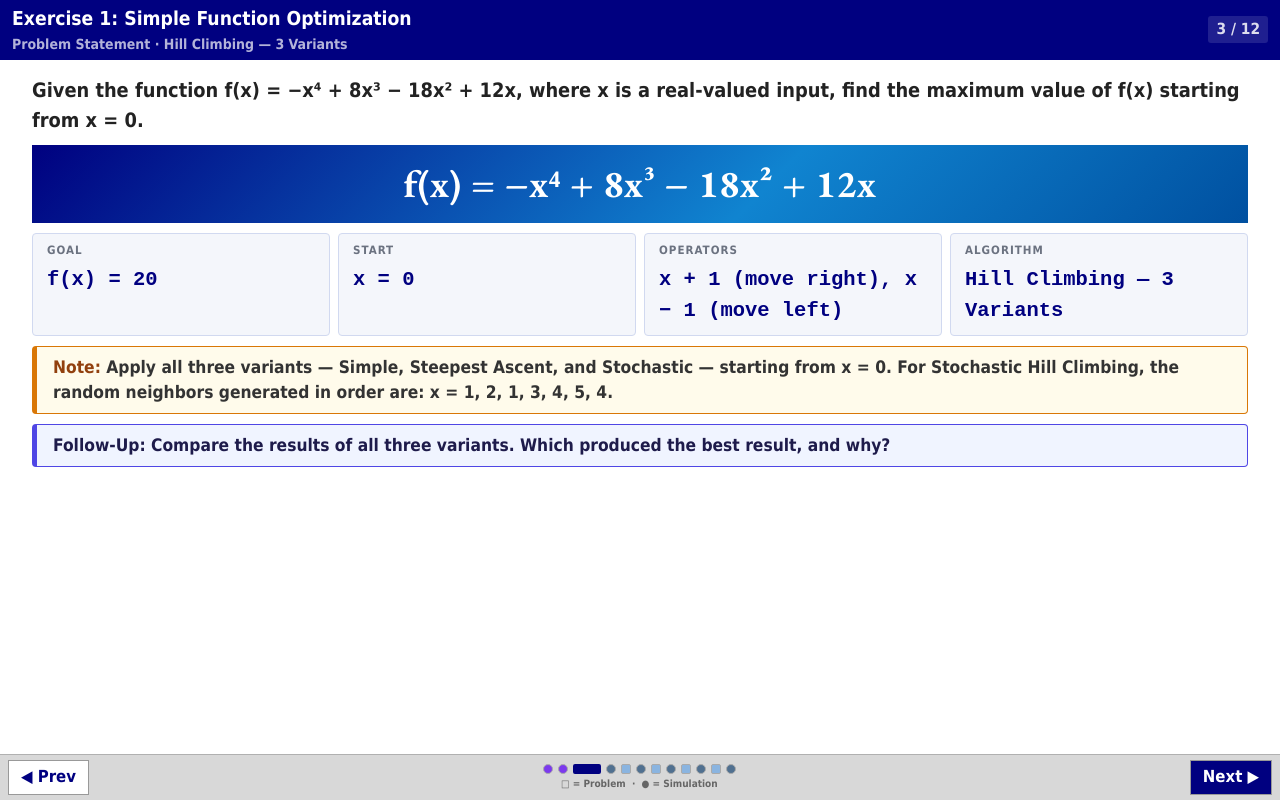
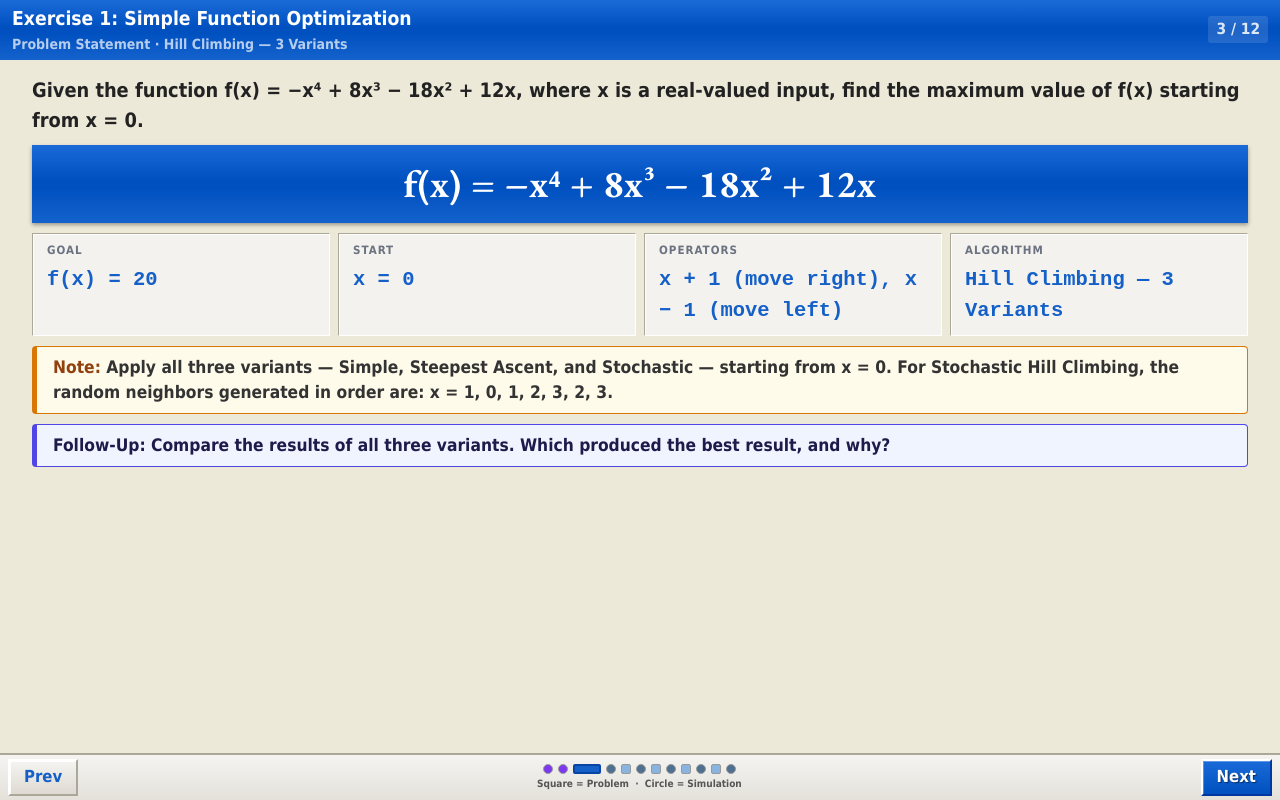
Before and after one commit to Renz5678/Hill-Climbing-Answer-Key, a React (Vite) app: page / in a window 1280 px wide. Both pictures are taken after a click on the button 595 px from the left and 769 px from the top of the page. Built offline with nearby package versions, Linux system fonts and the light colour scheme.

Commit message:
changed page name

```diff
--- a/src/App.jsx
+++ b/src/App.jsx
@@ -59,7 +59,7 @@ function SlideDots({ current, onChange }) {
         const isActive  = i === current;
         const isInfo    = s.phase === 'info';
         const isProblem = s.phase === 'problem';
-        const bg = isActive ? '#000080' : isInfo ? '#7c3aed' : isProblem ? '#8ab4e0' : '#507090';
+        const bg = isActive ? '#1460c8' : isInfo ? '#7c3aed' : isProblem ? '#8ab4e0' : '#507090';
         return (
           <button key={i} onClick={() => onChange(i)}
             title={isInfo ? s.subtitle : `Ex ${s.exIndex + 1} — ${s.phase}`}
@@ -67,7 +67,7 @@ function SlideDots({ current, onChange }) {
               width: isActive ? 28 : 10, height: 10,
               borderRadius: isInfo ? 5 : isProblem ? 2 : 5,
               background: bg,
-              border: isActive ? '2px solid #000080' : '1px solid #aaa',
+              border: isActive ? '2px solid #0844a4' : '1px solid #999',
               cursor: 'pointer', padding: 0, transition: 'all 0.15s', outline: 'none',
             }} />
         );
@@ -86,15 +86,16 @@ function InfoSlide({ slide }) {
       overflow: 'hidden',
       padding: 'clamp(10px, 2vw, 16px) clamp(12px, 3vw, 32px) 14px',
       gap: 12,
-      background: '#fff',
+      background: '#ece9d8',
     }}>
 
       {/* Main definition block */}
       <div style={{
-        background: 'linear-gradient(135deg, #000080 0%, #1084d0 60%, #0050a0 100%)',
-        borderRadius: 6,
+        background: 'linear-gradient(180deg, #1a6bd8 0%, #0050c0 45%, #0050c0 55%, #1462cc 100%)',
+        borderRadius: 3,
         padding: '16px 24px',
         flexShrink: 0,
+        boxShadow: '0 2px 4px rgba(0,0,0,0.35)',
       }}>
         <div style={{
           fontSize: 'clamp(11px, 1vw, 14px)', fontWeight: 700,
@@ -132,14 +133,15 @@ function InfoSlide({ slide }) {
       }}>
         {slide.keyPoints.map(({ label, text }) => (
           <div key={label} style={{
-            background: '#f4f6fb',
-            border: '1px solid #d1d9f0',
-            borderLeft: '5px solid #000080',
-            borderRadius: 4,
+            background: '#f3f2ee',
+            border: '1px solid',
+            borderColor: '#aca899 #fff #fff #aca899',
+            borderLeft: '5px solid #1460c8',
             padding: '14px 18px',
             display: 'flex',
             flexDirection: 'column',
             gap: 6,
+            boxShadow: 'inset 1px 1px 0 rgba(255,255,255,0.9)',
           }}>
             <div style={{ display: 'flex', alignItems: 'center', gap: 8 }}>
               <span style={{
@@ -184,7 +186,7 @@ function ProblemSlide({ ex }) {
       overflowX: 'hidden',
       padding: 'clamp(10px, 2vw, 16px) clamp(12px, 3vw, 32px) 12px',
       gap: 10,
-      background: '#fff',
+      background: '#ece9d8',
     }}>
 
       {/* Description */}
@@ -200,10 +202,11 @@ function ProblemSlide({ ex }) {
       {/* Function banner */}
       {p.fn && (
         <div style={{
-          background: 'linear-gradient(135deg, #000080 0%, #1084d0 60%, #0050a0 100%)',
+          background: 'linear-gradient(180deg, #1a6bd8 0%, #0050c0 45%, #0050c0 55%, #1462cc 100%)',
           color: '#fff', padding: '10px 28px', textAlign: 'center',
           fontFamily: '"EB Garamond", serif', fontSize: 'clamp(26px, 3vw, 52px)', fontWeight: 800,
           letterSpacing: '0.4px', flexShrink: 0,
+          boxShadow: '0 2px 4px rgba(0,0,0,0.35)',
         }}>
           {p.fn}
         </div>
@@ -213,8 +216,9 @@ function ProblemSlide({ ex }) {
       <div style={{ display: 'flex', gap: 8, flexShrink: 0, flexWrap: 'wrap' }}>
         {facts.map(({ label, value }) => (
           <div key={label} style={{
-            flex: '1 1 120px', background: '#f4f6fb', padding: '8px 14px',
-            border: '1px solid #d1d9f0', borderRadius: 4, minWidth: 0,
+            flex: '1 1 120px', background: '#f3f2ee', padding: '8px 14px',
+            border: '1px solid', borderColor: '#aca899 #fff #fff #aca899',
+            boxShadow: 'inset 1px 1px 0 rgba(255,255,255,0.85)', minWidth: 0,
           }}>
             <div style={{
               fontSize: 'clamp(10px, 0.9vw, 12px)', fontWeight: 800, color: '#6b7280',
@@ -224,7 +228,7 @@ function ProblemSlide({ ex }) {
             </div>
             <div style={{
               fontFamily: 'Courier New, monospace', fontSize: 'clamp(14px, 1.6vw, 22px)',
-              fontWeight: 800, color: '#000080', wordBreak: 'break-word',
+              fontWeight: 800, color: '#1460c8', wordBreak: 'break-word',
             }}>
               {value}
             </div>
@@ -355,9 +359,9 @@ function VisualSimulation({ steps, result, rule, graphConfig, chessConfig, graph
           overflowY: 'auto',
           overflowX: 'hidden',
           padding: isNarrow ? '8px' : '10px 8px 10px 10px',
-          background: '#ececec',
-          borderBottom: isNarrow ? '2px solid #b0b0b0' : 'none',
-          borderRight: isNarrow ? 'none' : '2px solid #b0b0b0',
+          background: '#ece9d8',
+          borderBottom: isNarrow ? '2px solid #aca899' : 'none',
+          borderRight: isNarrow ? 'none' : '2px solid #aca899',
           display: 'flex',
           alignItems: 'flex-start',
           justifyContent: isNarrow ? 'center' : 'flex-start',
@@ -425,7 +429,7 @@ function VariantTabs({ variants, graphConfig }) {
 
 function SimulationSlide({ ex }) {
   return (
-    <div style={{ flex: 1, overflow: 'hidden', display: 'flex', flexDirection: 'column', background: '#fff' }}>
+    <div style={{ flex: 1, overflow: 'hidden', display: 'flex', flexDirection: 'column', background: '#ece9d8' }}>
       {ex.hasVariants
         ? <VariantTabs variants={ex.variants} graphConfig={ex.graph} />
         : (
@@ -467,15 +471,16 @@ export default function App() {
   return (
     <div style={{
       width: '100vw', height: '100dvh', display: 'flex', flexDirection: 'column',
-      background: '#e8e8e8', overflow: 'hidden', margin: 0, padding: 0,
+      background: '#ece9d8', overflow: 'hidden', margin: 0, padding: 0,
     }}>
 
-      {/* ── Compact header ── */}
+      {/* ── Compact header (XP Luna title bar) ── */}
       <div style={{
-        background: hdrBg,
+        background: 'linear-gradient(180deg, #1a6bd8 0%, #0050c0 45%, #0050c0 55%, #1462cc 100%)',
         padding: '5px 12px',
         display: 'flex', alignItems: 'center', justifyContent: 'space-between',
         flexShrink: 0, flexWrap: 'wrap', gap: 4,
+        boxShadow: '0 2px 4px rgba(0,0,0,0.4)',
       }}>
         <div style={{ flex: 1, minWidth: 0 }}>
           <span style={{
@@ -517,37 +522,51 @@ export default function App() {
         }
       </div>
 
-      {/* ── Navigation bar ── */}
+      {/* ── Navigation bar (XP taskbar style) ── */}
       <div style={{
         display: 'flex', alignItems: 'center', justifyContent: 'space-between',
-        padding: '5px 8px', flexShrink: 0, background: '#d8d8d8',
-        borderTop: '1px solid #b0b0b0', gap: 6,
+        padding: '4px 8px', flexShrink: 0,
+        background: 'linear-gradient(180deg, #f5f4f1 0%, #e3e1da 100%)',
+        borderTop: '2px solid #aca899', gap: 6,
       }}>
         <button onClick={prev} disabled={idx === 0} style={{
           fontSize: 'clamp(11px, 1.3vw, 17px)', fontWeight: 800,
-          padding: '4px 12px', cursor: idx === 0 ? 'default' : 'pointer',
-          background: idx === 0 ? '#c8c8c8' : '#fff', flexShrink: 0,
-          border: '1px solid #999', color: idx === 0 ? '#999' : '#000080',
+          padding: '4px 14px', cursor: idx === 0 ? 'default' : 'pointer',
+          background: idx === 0
+            ? '#d4d0c8'
+            : 'linear-gradient(180deg, #f5f4f1 0%, #dedad2 100%)',
+          flexShrink: 0,
+          border: '2px solid',
+          borderColor: idx === 0 ? '#aca899' : '#fff #aca899 #aca899 #fff',
+          color: idx === 0 ? '#888' : '#1460c8',
           fontFamily: 'Tahoma, Arial, sans-serif',
+          boxShadow: idx === 0 ? 'none' : 'inset 1px 1px 0 rgba(255,255,255,0.9)',
         }}>
-          ◀ Prev
+          Prev
         </button>
 
         <div style={{ display: 'flex', flexDirection: 'column', alignItems: 'center', gap: 2, flex: 1, minWidth: 0, overflow: 'hidden' }}>
           <SlideDots current={idx} onChange={setIdx} />
-          <span style={{ fontSize: 10, fontWeight: 600, color: '#666', fontFamily: 'Tahoma, Arial, sans-serif', whiteSpace: 'nowrap' }}>
-            □ = Problem &nbsp;·&nbsp; ● = Simulation
+          <span style={{ fontSize: 10, fontWeight: 600, color: '#555', fontFamily: 'Tahoma, Arial, sans-serif', whiteSpace: 'nowrap' }}>
+            Square = Problem &nbsp;·&nbsp; Circle = Simulation
           </span>
         </div>
 
         <button onClick={next} disabled={idx === TOTAL - 1} style={{
           fontSize: 'clamp(11px, 1.3vw, 17px)', fontWeight: 800,
-          padding: '4px 12px', cursor: idx === TOTAL - 1 ? 'default' : 'pointer',
-          background: idx === TOTAL - 1 ? '#c8c8c8' : '#000080', flexShrink: 0,
-          border: '1px solid #999', color: idx === TOTAL - 1 ? '#999' : '#fff',
+          padding: '4px 14px', cursor: idx === TOTAL - 1 ? 'default' : 'pointer',
+          background: idx === TOTAL - 1
+            ? '#d4d0c8'
+            : 'linear-gradient(180deg, #1a6bd8 0%, #0050c0 100%)',
+          flexShrink: 0,
+          border: '2px solid',
+          borderColor: idx === TOTAL - 1 ? '#aca899' : '#fff #0038a0 #0038a0 #fff',
+          color: idx === TOTAL - 1 ? '#888' : '#fff',
           fontFamily: 'Tahoma, Arial, sans-serif',
+          boxShadow: idx === TOTAL - 1 ? 'none' : 'inset 1px 1px 0 rgba(255,255,255,0.3)',
+          textShadow: idx === TOTAL - 1 ? 'none' : '1px 1px 1px rgba(0,0,0,0.5)',
         }}>
-          Next ▶
+          Next
         </button>
       </div>
     </div>
--- a/src/components/ChessBoard.jsx
+++ b/src/components/ChessBoard.jsx
@@ -85,14 +85,15 @@ export default function ChessBoard({ moveHistory = [], currentScore = 0, goalSco
     }}>
       {/* Windows XP title bar */}
       <div style={{
-        background: 'linear-gradient(180deg, #3a6fc4 0%, #1a50a0 45%, #1a50a0 55%, #2060b8 100%)',
+        background: 'linear-gradient(180deg, #1a6bd8 0%, #0050c0 45%, #0050c0 55%, #1462cc 100%)',
         borderRadius: '3px 3px 0 0',
         padding: '3px 6px',
         display: 'flex', alignItems: 'center', gap: 6,
         marginBottom: 0,
+        boxShadow: '0 2px 4px rgba(0,0,0,0.35)',
       }}>
         <span style={{ fontSize: 11, fontWeight: 700, color: '#fff', textShadow: '1px 1px 1px rgba(0,0,0,0.5)' }}>
-          ♟ Chess Board — Position Evaluation
+          Chess Board — Position Evaluation
         </span>
       </div>
 
--- a/src/components/SimulationPanel.jsx
+++ b/src/components/SimulationPanel.jsx
@@ -1,10 +1,10 @@
 import React, { useState, useEffect, useRef } from 'react';
 
 const TYPE_CONFIG = {
-  move:   { accent: '#166534', bg: '#dcfce7', border: '#16a34a', badge: '✓ MOVE' },
-  reject: { accent: '#92400e', bg: '#fef9c3', border: '#ca8a04', badge: '✗ STAY' },
-  stop:   { accent: '#991b1b', bg: '#fee2e2', border: '#dc2626', badge: '■ STOP' },
-  goal:   { accent: '#1e40af', bg: '#dbeafe', border: '#2563eb', badge: '★ GOAL' },
+  move:   { accent: '#166534', bg: '#dcfce7', border: '#16a34a', badge: 'MOVE' },
+  reject: { accent: '#92400e', bg: '#fef9c3', border: '#ca8a04', badge: 'STAY' },
+  stop:   { accent: '#991b1b', bg: '#fee2e2', border: '#dc2626', badge: 'STOP' },
+  goal:   { accent: '#1e40af', bg: '#dbeafe', border: '#2563eb', badge: 'GOAL' },
 };
 
 // Build a flat cursor map:
@@ -77,9 +77,9 @@ export default function SimulationPanel({ steps, result, rule, onActiveIdxChange
 
   // Phase pill label
   const phasePill = !phase ? null
-    : phase.type === 'state'    ? '📍 State'
-    : phase.type === 'decision' ? '✅ Decision'
-    : `⚙️ Check ${phase.checkIdx + 1} / ${phase.total}`;
+    : phase.type === 'state'    ? 'State'
+    : phase.type === 'decision' ? 'Decision'
+    : `Check ${phase.checkIdx + 1} / ${phase.total}`;
 
   const btn = (label, onClick, disabled, primary = false) => (
     <button key={label} onClick={onClick} disabled={disabled} style={{
@@ -98,18 +98,20 @@ export default function SimulationPanel({ steps, result, rule, onActiveIdxChange
       {/* Rule */}
       {rule && (
         <div style={{
-          background: '#fffbeb', borderBottom: '2px solid #d97706',
+          background: '#fef3cd', borderBottom: '2px solid #c9860c',
           padding: '7px 16px', fontSize: 'clamp(12px, 1.25vw, 17px)',
           fontWeight: 700, flexShrink: 0, fontFamily: 'Tahoma, Arial, sans-serif', color: '#78350f',
         }}>
-          <span style={{ color: '#b45309', fontWeight: 800 }}>Rule: </span>{rule}
+          <span style={{ color: '#8b5000', fontWeight: 800 }}>Rule: </span>{rule}
         </div>
       )}
 
-      {/* Controls */}
+      {/* Controls — XP toolbar */}
       <div style={{
         display: 'flex', alignItems: 'center', justifyContent: 'space-between',
-        padding: '5px 10px', background: '#f4f4f4', borderBottom: '1px solid #ddd',
+        padding: '4px 8px',
+        background: 'linear-gradient(180deg, #f5f4f1 0%, #e8e6df 100%)',
+        borderBottom: '2px solid #aca899',
         flexShrink: 0, gap: 8, flexWrap: 'wrap',
       }}>
         {/* Counter + phase pill */}
@@ -144,7 +146,7 @@ export default function SimulationPanel({ steps, result, rule, onActiveIdxChange
       {/* Log */}
       <div style={{
         flex: 1, overflowY: 'auto', padding: '12px 14px',
-        background: '#f8f9fa', display: 'flex', flexDirection: 'column', gap: 10,
+        background: '#ece9d8', display: 'flex', flexDirection: 'column', gap: 10,
       }}>
 
         {cursor === 0 && (
@@ -262,16 +264,18 @@ export default function SimulationPanel({ steps, result, rule, onActiveIdxChange
         {/* Result */}
         {atEnd && result && (
           <div style={{
-            border: `3px solid ${result.reached ? '#1d4ed8' : '#dc2626'}`,
+            border: `2px solid ${result.reached ? '#1d4ed8' : '#dc2626'}`,
+            borderStyle: 'solid',
             background: result.reached ? '#dbeafe' : '#fee2e2',
-            borderRadius: 6, padding: '16px 20px', flexShrink: 0,
+            padding: '16px 20px', flexShrink: 0,
+            boxShadow: 'inset 1px 1px 0 rgba(255,255,255,0.8), inset -1px -1px 0 rgba(0,0,0,0.15)',
           }}>
             <div style={{
               fontWeight: 900, fontSize: 'clamp(15px, 1.6vw, 22px)',
               color: result.reached ? '#1d4ed8' : '#dc2626', marginBottom: 6,
               fontFamily: 'Tahoma, Arial, sans-serif',
             }}>
-              {result.reached ? '★  GOAL REACHED' : '■  ALGORITHM TERMINATED'}
+              {result.reached ? 'GOAL REACHED' : 'ALGORITHM TERMINATED'}
             </div>
             <div style={{
               fontFamily: 'Courier New, monospace',
--- a/src/data/exercises.jsx
+++ b/src/data/exercises.jsx
@@ -64,16 +64,16 @@ const ex1V2 = {
 
 const ex1V3 = {
   name: 'Variant 3 — Stochastic Hill Climbing',
-  rule: 'Accept a randomly chosen neighbor only if strictly better. Sequence: 1, 2, 1, 3, 4, 5, 4.',
+  rule: 'Accept a randomly chosen neighbor only if strictly better. Sequence: 1, 0, 1, 2, 3, 2, 3.',
   graphPoints: [
     { x: 0, label: 'x=0' },
     { x: 1, label: 'x=1' },
     { x: 1, label: 'x=1' },
     { x: 1, label: 'x=1' },
+    { x: 1, label: 'x=1' },
     { x: 3, label: 'x=3' },
-    { x: 4, label: 'x=4' },
-    { x: 4, label: 'x=4' },
-    { x: 4, label: 'x=4' },
+    { x: 3, label: 'x=3' },
+    { x: 3, label: 'x=3' },
   ],
   steps: [
     step('x = 0  |  f(0) = 0',
@@ -82,8 +82,8 @@ const ex1V3 = {
        '1 > 0 ✓  →  strictly better'],
       'MOVE  x : 0 → 1', 'move'),
     step('x = 1  |  f(1) = 1',
-      ['Random draw: try x = 2',
-       'f(2) = −16 + 64 − 72 + 24 = 0',
+      ['Random draw: try x = 0',
+       'f(0) = 0',
        '0 < 1  ✗  →  not strictly better'],
       'STAY at x = 1', 'reject'),
     step('x = 1  |  f(1) = 1',
@@ -91,27 +91,27 @@ const ex1V3 = {
        'f(1) = 1  →  equal, not strictly better'],
       'STAY at x = 1', 'reject'),
     step('x = 1  |  f(1) = 1',
+      ['Random draw: try x = 2',
+       'f(2) = −16 + 64 − 72 + 24 = 0',
+       '0 < 1  ✗  →  not strictly better'],
+      'STAY at x = 1', 'reject'),
+    step('x = 1  |  f(1) = 1',
       ['Random draw: try x = 3',
        'f(3) = −81 + 216 − 162 + 36 = 9',
        '9 > 1 ✓  →  strictly better  (bypasses the valley at x = 2!)'],
       'MOVE  x : 1 → 3', 'move'),
     step('x = 3  |  f(3) = 9',
-      ['Random draw: try x = 4',
-       'f(4) = −256 + 512 − 288 + 48 = 16',
-       '16 > 9 ✓  →  strictly better'],
-      'MOVE  x : 3 → 4', 'move'),
-    step('x = 4  |  f(4) = 16',
-      ['Random draw: try x = 5',
-       'f(5) = −625 + 1000 − 450 + 60 = −15',
-       '−15 < 16  ✗  →  not strictly better'],
-      'STAY at x = 4', 'reject'),
-    step('x = 4  |  f(4) = 16',
-      ['Random draw: try x = 4',
-       'f(4) = 16  →  equal, not strictly better',
+      ['Random draw: try x = 2',
+       'f(2) = −16 + 64 − 72 + 24 = 0',
+       '0 < 9  ✗  →  not strictly better'],
+      'STAY at x = 3', 'reject'),
+    step('x = 3  |  f(3) = 9',
+      ['Random draw: try x = 3',
+       'f(3) = 9  →  equal, not strictly better',
        'Random sequence exhausted'],
       'STOP  (sequence exhausted  —  goal f = 20 NOT reached)', 'stop'),
   ],
-  result: { text: 'x = 4,  f(x) = 16', reached: false, note: 'Best result among all three — escaped the valley by randomly jumping to x = 3' },
+  result: { text: 'x = 3,  f(x) = 9', reached: false, note: 'Escaped the valley by randomly jumping to x = 3 — but sequence ended before reaching a higher peak' },
 };
 
 // ══════════════════════════════════════════════════════════════════════════════
@@ -262,7 +262,7 @@ export const exercises = [
       goal:  'f(x) = 20',
       start: 'x = 0',
       ops:   'x + 1  (move right),  x − 1  (move left)',
-      note:  'Apply all three variants — Simple, Steepest Ascent, and Stochastic — starting from x = 0. For Stochastic Hill Climbing, the random neighbors generated in order are: x = 1, 2, 1, 3, 4, 5, 4.',
+      note:  'Apply all three variants — Simple, Steepest Ascent, and Stochastic — starting from x = 0. For Stochastic Hill Climbing, the random neighbors generated in order are: x = 1, 0, 1, 2, 3, 2, 3.',
     },
     hasVariants: true,
     variants: [ex1V1, ex1V2, ex1V3],
```
Also changed, not shown: src/components/GraphPanel.jsx (+8 -3 lines).
